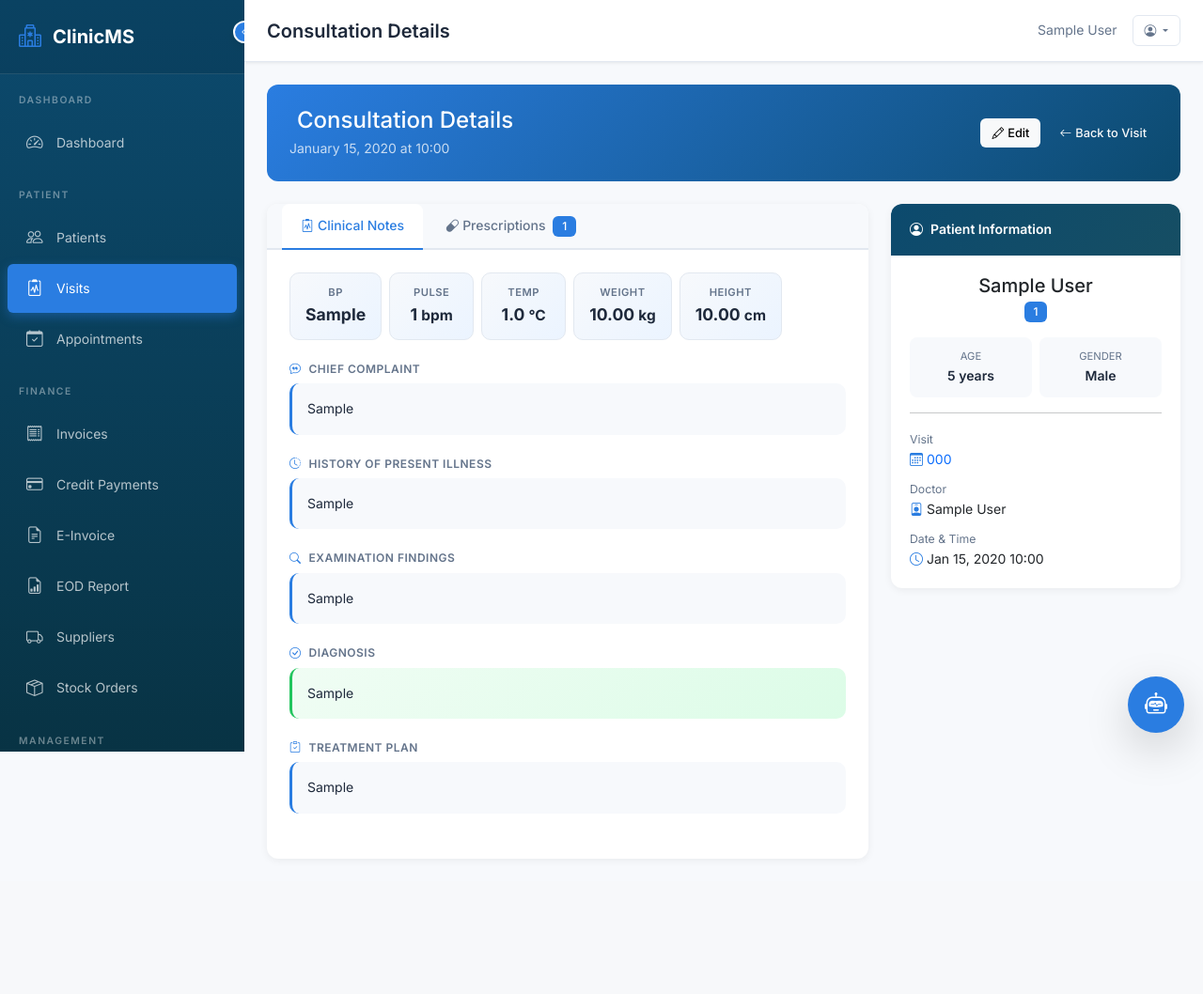
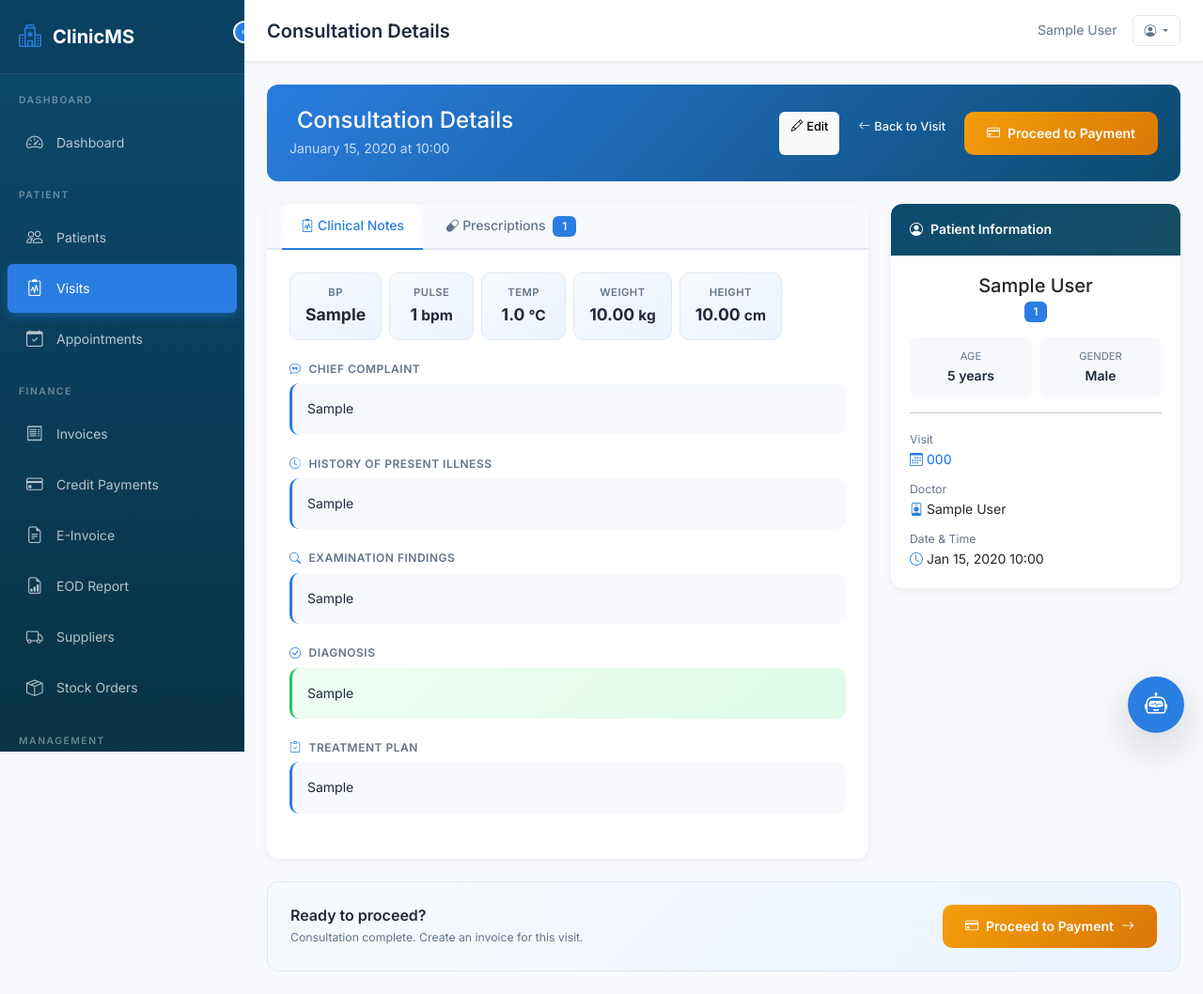
Before and after one commit to Kykyun/clinicManagementSystemAI, a Django app: page /patients/consultation/1/ in a window 1280 px wide. Shown: the whole page at 94% size. Before the commit the page ends 866 px from the top, so only its background shows below. Run offline with Django 5.2, Linux system fonts and the light colour scheme; a user stored in the database is signed in; tables that the repository leaves empty hold one stand-in row (values such as "Sample post"); parts of the project's set-up code (start-up, migrations or seed data) failed here and were passed over; some libraries are stand-ins or nearby versions.

Commit message:
Add a button to proceed to payment after consultation details
Add a "Proceed to Payment" button to the consultation detail template (templates/patients/consultation_detail.html) with associated CSS styling for both the header and an action footer.

Replit-Commit-Author: Agent
Replit-Commit-Session-Id: 40562fd5-fc54-4e3e-8c2d-d3f5cf5abf9f
Replit-Commit-Checkpoint-Type: full_checkpoint
Replit-Commit-Event-Id: aba8069f-ace4-4529-8cda-0ba92b288357
Replit-Commit-Screenshot-Url: https://storage.googleapis.com/screenshot-production-us-central1/066f66f4-ea05-4881-adcc-a0386c91fcef/40562fd5-fc54-4e3e-8c2d-d3f5cf5abf9f/qL8lg1e
Replit-Helium-Checkpoint-Created: true

```diff
--- a/templates/patients/consultation_detail.html
+++ b/templates/patients/consultation_detail.html
@@ -188,6 +188,34 @@
         font-weight: 600;
         color: #1E293B;
     }
+    .proceed-payment-btn {
+        background: linear-gradient(135deg, #F59E0B 0%, #D97706 100%);
+        border: none;
+        border-radius: 10px;
+        padding: 0.75rem 1.5rem;
+        font-weight: 600;
+        color: white;
+        transition: all 0.2s ease;
+        text-decoration: none;
+        display: inline-flex;
+        align-items: center;
+        gap: 0.5rem;
+    }
+    .proceed-payment-btn:hover {
+        transform: translateY(-2px);
+        box-shadow: 0 6px 20px rgba(245, 158, 11, 0.4);
+        color: white;
+    }
+    .action-footer {
+        background: linear-gradient(135deg, #F7F9FC 0%, #EBF4FF 100%);
+        border-radius: 12px;
+        padding: 1.5rem;
+        margin-top: 1.5rem;
+        display: flex;
+        justify-content: space-between;
+        align-items: center;
+        border: 1px solid #E2E8F0;
+    }
 </style>
 {% endblock %}
 
@@ -204,6 +232,9 @@
             </a>
             <a href="{% url 'patients:visit_detail' consultation.visit.pk %}" class="btn btn-outline-light btn-sm">
                 <i class="bi bi-arrow-left me-1"></i>Back to Visit
+            </a>
+            <a href="{% url 'finance:invoice_create_for_visit' consultation.visit.pk %}" class="proceed-payment-btn">
+                <i class="bi bi-credit-card"></i>Proceed to Payment
             </a>
         </div>
     </div>
@@ -419,6 +450,17 @@
     </div>
 </div>
 
+<div class="action-footer">
+    <div>
+        <h6 class="mb-1 fw-semibold">Ready to proceed?</h6>
+        <p class="mb-0 text-muted small">Consultation complete. Create an invoice for this visit.</p>
+    </div>
+    <a href="{% url 'finance:invoice_create_for_visit' consultation.visit.pk %}" class="proceed-payment-btn">
+        <i class="bi bi-credit-card"></i>Proceed to Payment
+        <i class="bi bi-arrow-right"></i>
+    </a>
+</div>
+
 <div class="modal fade" id="aiRxModal" tabindex="-1">
     <div class="modal-dialog modal-lg">
         <div class="modal-content" style="border-radius: 16px; border: none;">
```
Also changed, not shown: 1 other file.
